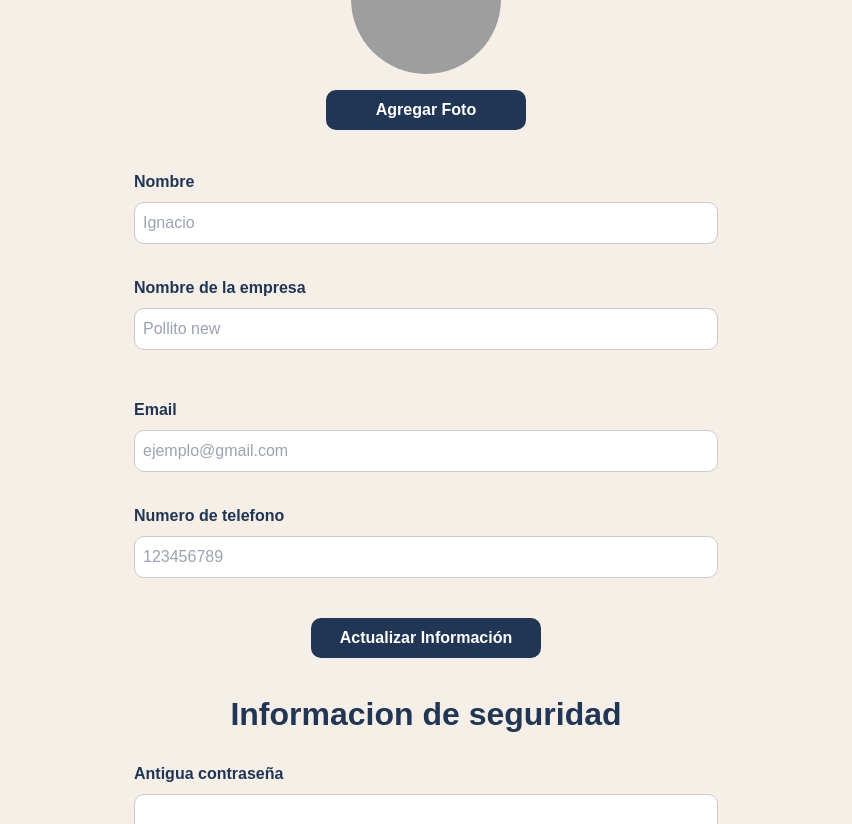
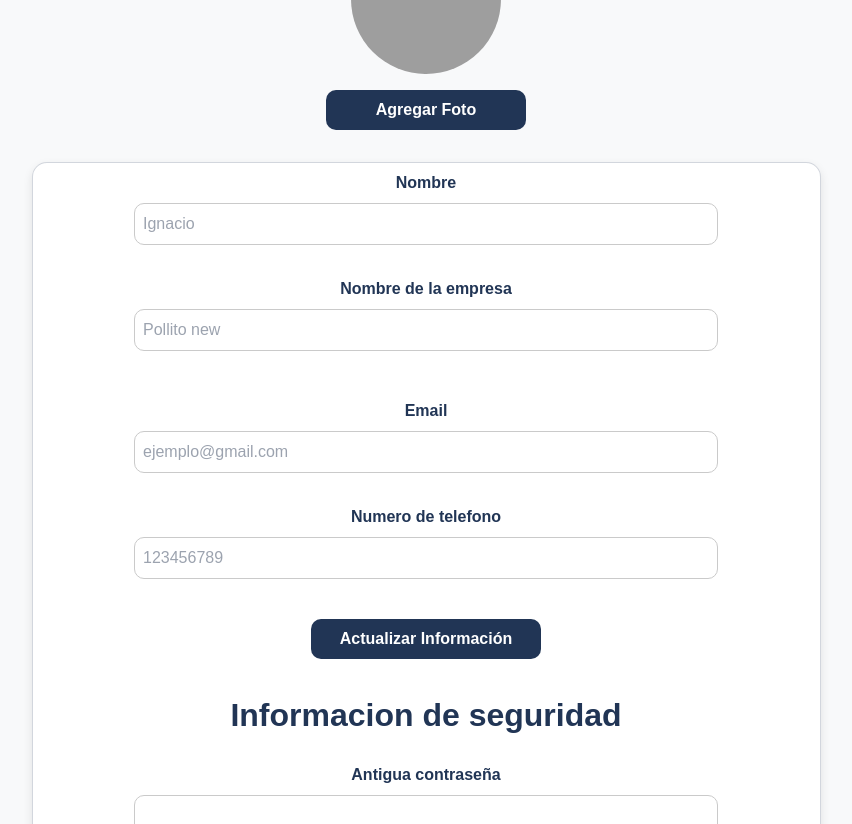
Before and after one commit to No-Country-simulation/S20-21-webapp, a React (Vite) app in the folder client/inventario/: page /inventario/perfil in a window 1280 px wide. Shown: the part 316-1140 px from the top of the page, without its empty margins (339-1191 px from the left). Built offline with nearby package versions, Linux system fonts and the light colour scheme; grey boxes are pictures that could not be loaded.

Commit message:
add: corrigiendo detalles y agregando un contorno al perfil

```diff
--- a/client/inventario/src/page/perfil/perfil.css
+++ b/client/inventario/src/page/perfil/perfil.css
@@ -1,10 +1,26 @@
 @import url('https://fonts.googleapis.com/css2?family=Nunito+Sans:ital,opsz,wght@0,6..12,200..1000;1,6..12,200..1000&family=Roboto:ital,wght@0,100;0,300;0,400;0,500;0,700;0,900;1,100;1,300;1,400;1,500;1,700;1,900&display=swap');
-
 
 body {
     margin: 0;
     font-family: Arial, sans-serif;
     box-sizing: border-box;
+    display: flex;
+    justify-content: center;
+    align-items: center;
+    min-height: 100vh;
+    background-color: #f8f9fa;
+}
+
+.perfil-box-info {
+    width: 100%;
+    max-width: 800px;
+    margin: 0 auto;
+    padding: 2rem;
+    background-color: #ffffff;
+    border-radius: 15px;
+    box-shadow: 0 4px 10px rgba(0, 0, 0, 0.1);
+    border: 1px solid rgba(33, 53, 85, 0.2);
+    text-align: center;
 }
 
 .perfil-title h4 {
```
